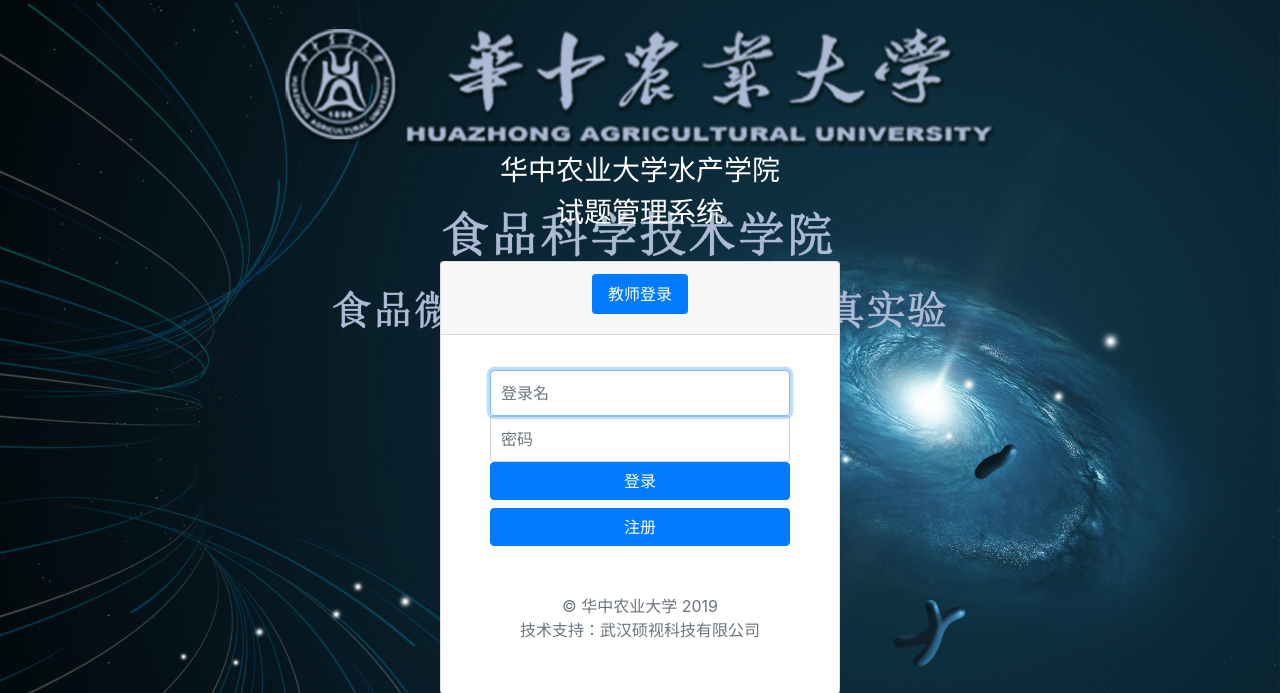
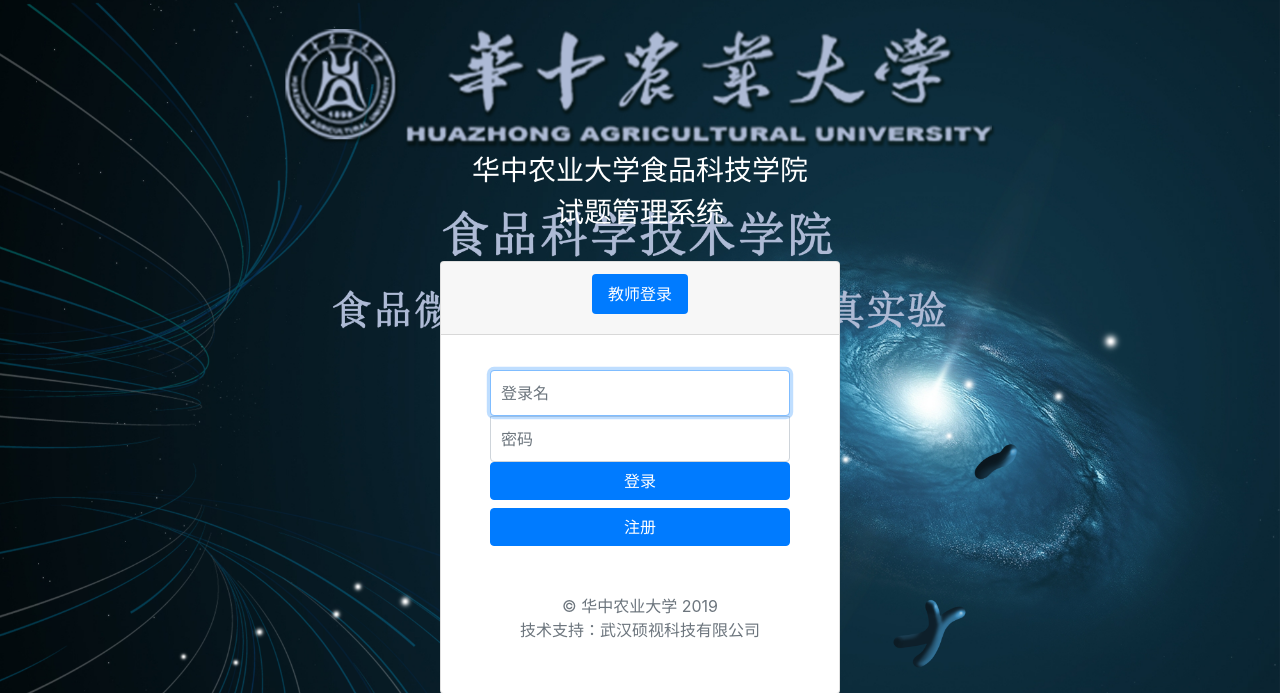
Before and after one commit to lifepro-lizhi/HZAU_New, a Django app: page /food/teacher/login in a window 1280 px wide. Shown: the top 693 px of the page. Run offline with Django 3.2, Linux system fonts and the light colour scheme; some libraries are stand-ins or nearby versions.

Commit message:
modify new url and name

```diff
--- a/Basic/templates/basic/index.html
+++ b/Basic/templates/basic/index.html
@@ -28,7 +28,7 @@
 
 <div class="col">
     <!-- <img src="{% static 'basic/image/logo.jpg' %}" class="img-thumbnail rounded" width="100" alt="logo"><br><br> -->
-    <h3 class="text-white">华中农业大学水产学院</h3>
+    <h3 class="text-white">华中农业大学食品科技学院</h3>
     <h3 class="text-white">试题管理系统</h3><br>
     <div class="card text-center mx-auto" style="width: 25rem;">
         <div class="card-header">
--- a/Basic/views.py
+++ b/Basic/views.py
@@ -40,7 +40,7 @@
     if request.method == 'POST':
         if request.POST['guest_name'] is not "":
             record_access_history(request, "游客", request.POST['guest_name'])
-            return redirect('http://211.69.130.33/food/unity_index.html')
+            return redirect('http://211.69.130.114/food/unity_index.html')
 
 
 def start(request):
--- a/HZAU_Management_System/settings.py
+++ b/HZAU_Management_System/settings.py
@@ -25,7 +25,7 @@
 # SECURITY WARNING: don't run with debug turned on in production!
 DEBUG = True
 
-ALLOWED_HOSTS = ['211.69.130.33',
+ALLOWED_HOSTS = ['211.69.130.114',
                  '127.0.0.1']
 
 
--- a/HZAU_Management_System/urls.py
+++ b/HZAU_Management_System/urls.py
@@ -30,7 +30,7 @@
     path('food/history/', include('History.urls')),
 ]
 
-admin.site.site_header = '华中农业大学 水产学院 后台管理系统'
+admin.site.site_header = '华中农业大学 食品科技学院 后台管理系统'
 
 if settings.DEBUG is True:
     urlpatterns += static(settings.MEDIA_URL, document_root=settings.MEDIA_ROOT)
--- a/Student/templates/student/base.html
+++ b/Student/templates/student/base.html
@@ -26,7 +26,7 @@
             <div class="sidebar-header">
                 <img src="{% static 'basic/image/title_logo.png' %}"  width="200" alt="logo">
                 <!-- <h4>&nbsp;&nbsp;&nbsp;&nbsp;&nbsp;&nbsp;植物科学技术学院</h4> -->
-                <h4>&nbsp;&nbsp;&nbsp;&nbsp;&nbsp;&nbsp;&nbsp;&nbsp;&nbsp;&nbsp;&nbsp;&nbsp;&nbsp;水产学院</h4>
+                <h4>&nbsp;&nbsp;&nbsp;&nbsp;&nbsp;&nbsp;&nbsp;&nbsp;&nbsp;&nbsp;&nbsp;&nbsp;&nbsp;食品科技学院</h4>
                 <h4>&nbsp;&nbsp;&nbsp;&nbsp;&nbsp;&nbsp;&nbsp;&nbsp;&nbsp;后台管理系统</h4>
             </div>
 
@@ -60,7 +60,7 @@
                     </ul>
                 </li>
                 <li>
-                    <a href="http://211.69.130.33/food/unity_index.html">仿真教学系统</a>
+                    <a href="http://211.69.130.114/food/unity_index.html">仿真教学系统</a>
                 </li>
             </ul>
 
--- a/Student/views.py
+++ b/Student/views.py
@@ -95,7 +95,7 @@
                 record_access_history(request, "学生", student.name)
                 # messages.success(request, '登录成功！')
                 # return HttpResponseRedirect(reverse('student:index'))
-                return redirect('http://211.69.130.33/food/unity_index.html')
+                return redirect('http://211.69.130.114/food/unity_index.html')
             else:
                 messages.warning(request, '用户不处于活跃状态')
                 return HttpResponseRedirect(reverse('basic:user_login'))
--- a/Teacher/templates/teacher/base.html
+++ b/Teacher/templates/teacher/base.html
@@ -26,7 +26,7 @@
              <div class="sidebar-header">
                 <img src="{% static 'basic/image/title_logo.png' %}"  width="200" alt="logo">
                 <!-- <h4>&nbsp;&nbsp;&nbsp;&nbsp;&nbsp;&nbsp;植物科学技术学院</h4> -->
-                <h4>&nbsp;&nbsp;&nbsp;&nbsp;&nbsp;&nbsp;&nbsp;&nbsp;&nbsp;&nbsp;&nbsp;&nbsp;&nbsp;水产学院</h4>
+                <h4>&nbsp;&nbsp;&nbsp;&nbsp;&nbsp;&nbsp;&nbsp;&nbsp;&nbsp;&nbsp;&nbsp;&nbsp;&nbsp;食品科技学院</h4>
                 <h4>&nbsp;&nbsp;&nbsp;&nbsp;&nbsp;&nbsp;&nbsp;&nbsp;&nbsp;后台管理系统</h4>
              </div>
 
@@ -63,7 +63,7 @@
                      </ul>
                  </li>
                  <li>
-                     <a href="http://211.69.130.33/food/unity_index.html">仿真教学系统</a>
+                     <a href="http://211.69.130.114/food/unity_index.html">仿真教学系统</a>
                  </li>
                  <li>
                      <a href="{% url 'history:list_records' %}">访问记录</a>
--- a/Teacher/templates/teacher/login.html
+++ b/Teacher/templates/teacher/login.html
@@ -29,7 +29,7 @@
 <div class="col">
     <!-- <img src="{% static 'basic/image/logo.jpg' %}" class="img-thumbnail rounded" width="100" alt="logo"><br><br> -->
     <br><br>
-    <h3 class="text-white">华中农业大学水产学院</h3>
+    <h3 class="text-white">华中农业大学食品科技学院</h3>
     <h3 class="text-white">试题管理系统</h3><br>
     <div class="card text-center mx-auto" style="width: 25rem;">
         <div class="card-header">
```
